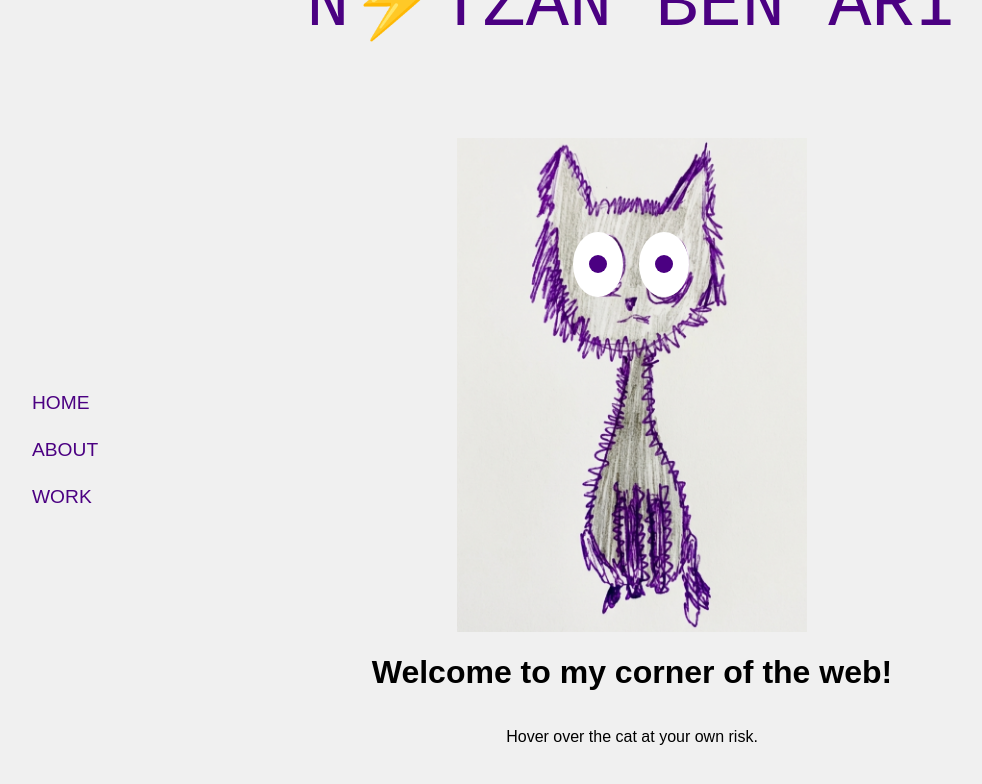
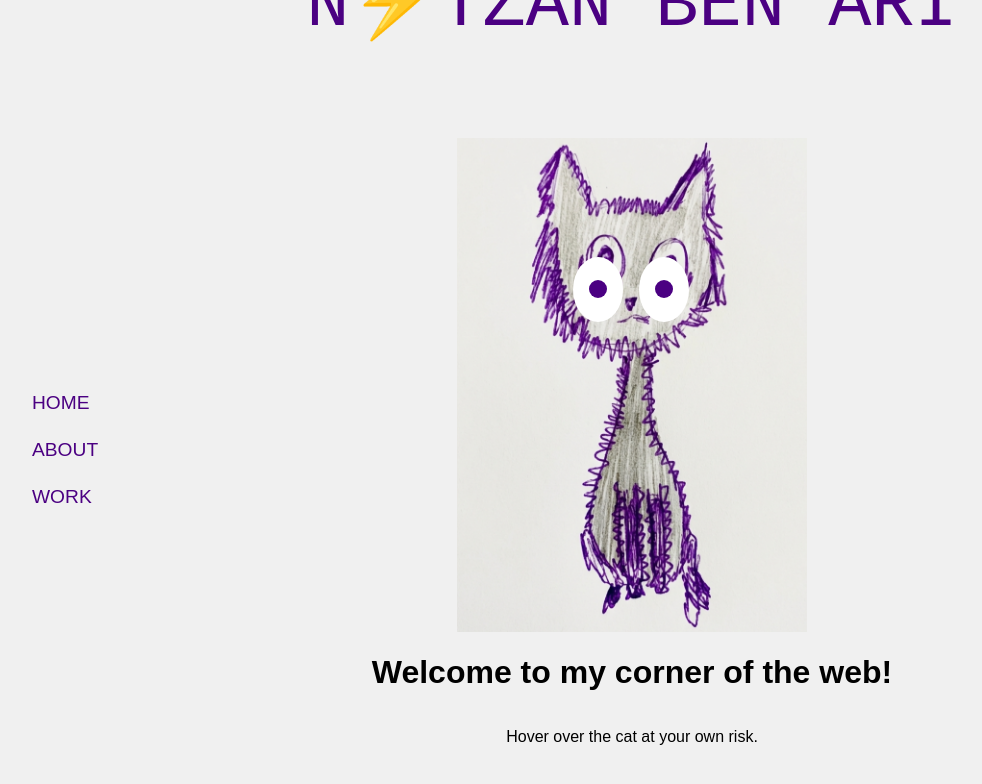
Before and after one commit to nben6405/nben6405.github.io, a Jekyll site: the page built from index.html, in a window 1280 px wide. Shown: the top 784 px of the page, without its empty margins (8-990 px from the left). Built offline with Jekyll 4.4.1, drawn with Linux system fonts in a browser that asks for light colours; some web fonts are replaced.

Commit message:
Update style.css

```diff
--- a/assets/css/style.css
+++ b/assets/css/style.css
@@ -38,7 +38,7 @@
   height: 65px;
   background: white;
   border-radius: 50%;
-  top: 19%;
+  top: 24%;
 }
 .left-eye { left: 33%; }
 .right-eye { left: 52%; }
@@ -121,7 +121,7 @@
 /* The Zigzag Bolt */
 .lightning {
   position: absolute;
-  top: 19%;
+  top: 24%;
   right: 50%; /* Starts from the cat's eye area */
   width: 0;   /* Grows via JS */
   height: 60px;
```
